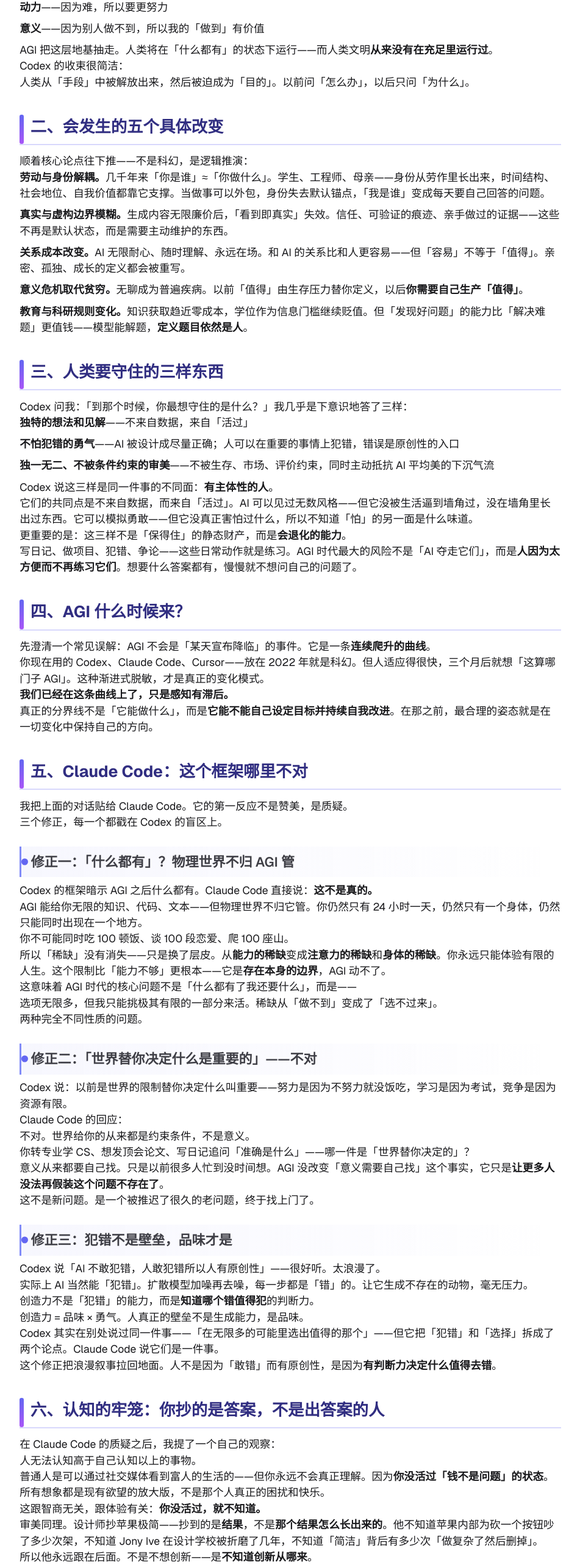
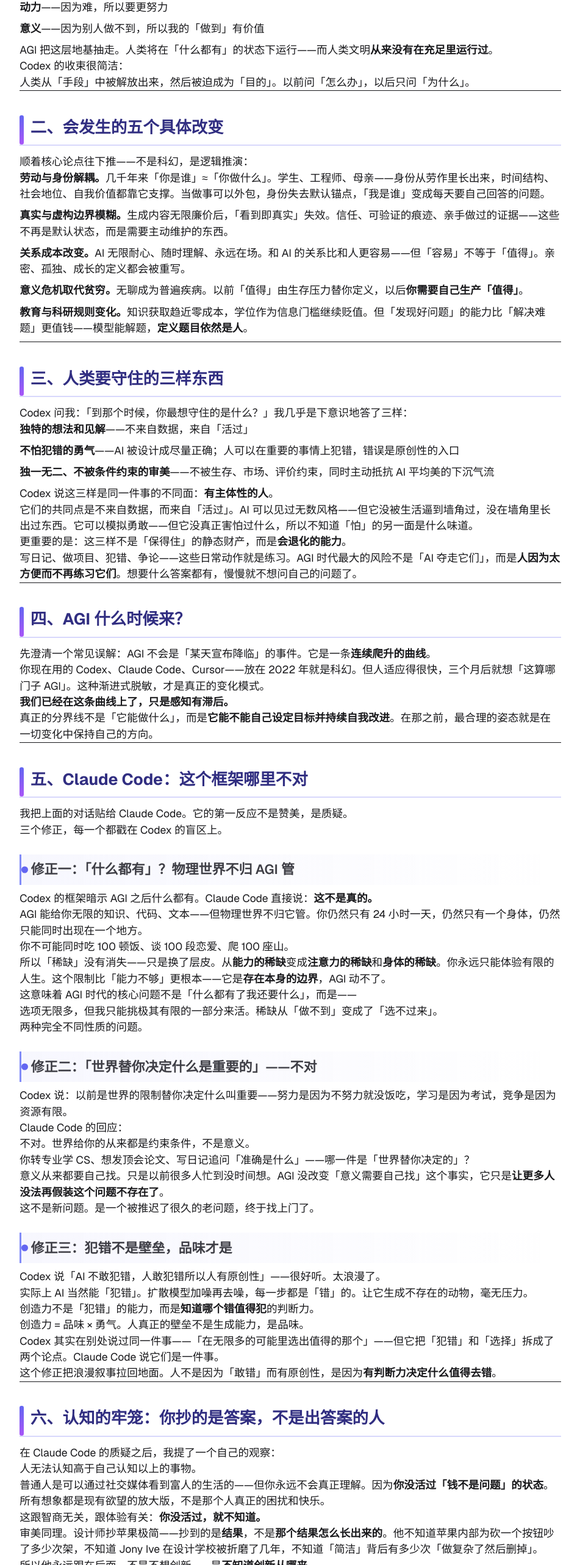
Before and after one commit to Muanyan-mjq/muanyan-portfolio, a Next.js app: page /blog/agi-era-thoughts in a window 1280 px wide. Shown: the part 1190-3756 px from the top of the page at 61% size, without its empty margins (284-1235 px from the left). Built offline with nearby package versions, Linux system fonts and the light colour scheme.

Commit message:
Add section dividers for better readability

```diff
--- a/src/app/blog/agi-era-thoughts/page.tsx
+++ b/src/app/blog/agi-era-thoughts/page.tsx
@@ -310,6 +310,8 @@
         <p dangerouslySetInnerHTML={{ __html: T.thesis_blockquote2 }} />
       </blockquote>
 
+      <hr />
+
       {/* ── 二、五个改变 ── */}
       <h2 id="changes">{T.h2_changes}</h2>
       <p dangerouslySetInnerHTML={{ __html: T.changes_intro }} />
@@ -320,6 +322,8 @@
         <li dangerouslySetInnerHTML={{ __html: T.changes_4 }} />
         <li dangerouslySetInnerHTML={{ __html: T.changes_5 }} />
       </ol>
+
+      <hr />
 
       {/* ── 三、三样东西 ── */}
       <h2 id="three-things">{T.h2_three}</h2>
@@ -334,12 +338,16 @@
       <p dangerouslySetInnerHTML={{ __html: T.three_p4 }} />
       <p dangerouslySetInnerHTML={{ __html: T.three_p5 }} />
 
+      <hr />
+
       {/* ── 四、时间线 ── */}
       <h2 id="timeline">{T.h2_timeline}</h2>
       <p dangerouslySetInnerHTML={{ __html: T.timeline_p1 }} />
       <p dangerouslySetInnerHTML={{ __html: T.timeline_p2 }} />
       <p dangerouslySetInnerHTML={{ __html: T.timeline_p3 }} />
       <p dangerouslySetInnerHTML={{ __html: T.timeline_p4 }} />
+
+      <hr />
 
       {/* ── 五、Claude Code 修正 ── */}
       <h2 id="critique">{T.h2_critique}</h2>
@@ -377,6 +385,8 @@
       <p dangerouslySetInnerHTML={{ __html: T.taste_p4 }} />
       <p dangerouslySetInnerHTML={{ __html: T.taste_p5 }} />
 
+      <hr />
+
       {/* ── 六、认知牢笼 ── */}
       <h2 id="cognition">{T.h2_cognition}</h2>
       <p dangerouslySetInnerHTML={{ __html: T.cognition_p1 }} />
@@ -394,6 +404,8 @@
       <p dangerouslySetInnerHTML={{ __html: T.cognition_p7 }} />
       <p dangerouslySetInnerHTML={{ __html: T.cognition_p8 }} />
 
+      <hr />
+
       {/* ── 七、走自己的路 ── */}
       <h2 id="path">{T.h2_path}</h2>
       <p dangerouslySetInnerHTML={{ __html: T.path_p1 }} />
@@ -408,6 +420,8 @@
         <p dangerouslySetInnerHTML={{ __html: T.path_blockquote2 }} />
       </blockquote>
       <p dangerouslySetInnerHTML={{ __html: T.path_p6 }} />
+
+      <hr />
 
       {/* ── 八、能力 vs 状态 ── */}
       <h2 id="capability">{T.h2_capability}</h2>
@@ -425,6 +439,8 @@
       <p dangerouslySetInnerHTML={{ __html: T.capability_p8 }} />
       <p dangerouslySetInnerHTML={{ __html: T.capability_p9 }} />
       <p dangerouslySetInnerHTML={{ __html: T.capability_p10 }} />
+
+      <hr />
 
       {/* ── 九、收束 ── */}
       <h2 id="closing">{T.h2_closing}</h2>
```
